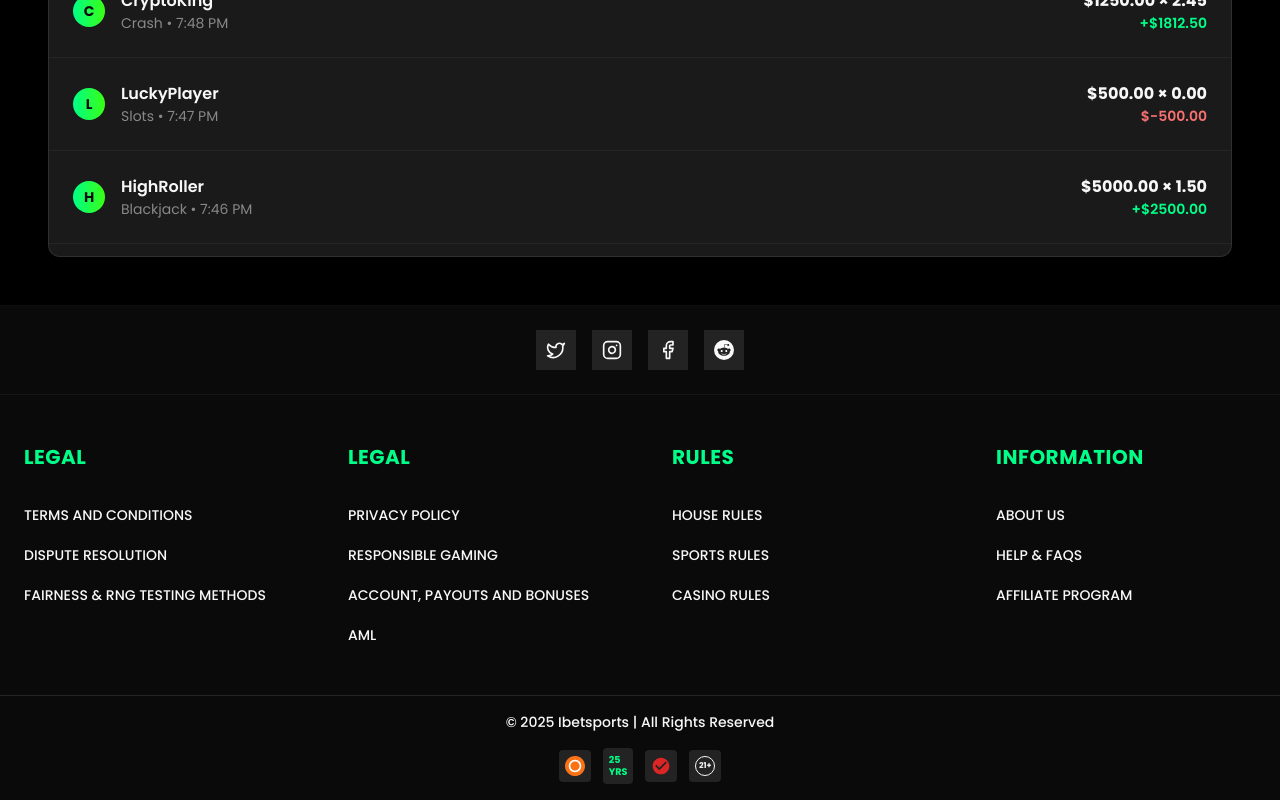
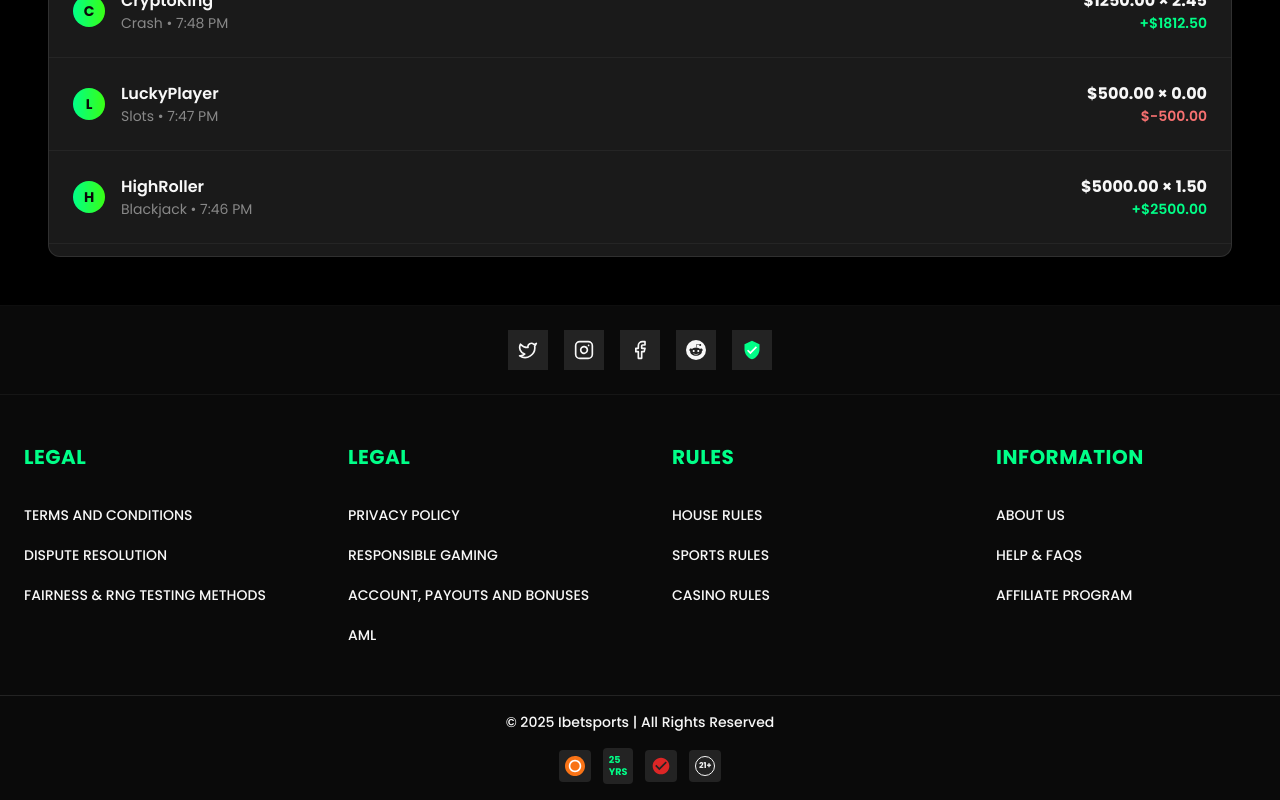
Before and after one commit to manupor/iBetSports_V2, a Next.js app: page / in a window 1280 px wide. Shown: the part 2873-3673 px from the top of the page. Built offline with nearby package versions, Linux system fonts and the light colour scheme.

Commit message:
feat: update Verisign logo to trust indicator
Remove link, add secure shield icon, tooltip, and accessibility

Co-authored-by: null <135657852+manupor@users.noreply.github.com>

```diff
--- a/components/footer.tsx
+++ b/components/footer.tsx
@@ -50,6 +50,18 @@ function Footer() {
                 <path d="M12 0A12 12 0 0 0 0 12a12 12 0 0 0 12 12 12 12 0 0 0 12-12A12 12 0 0 0 12 0zm5.01 4.744c.688 0 1.25.561 1.25 1.249a1.25 1.25 0 0 1-2.498.056l-2.597-.547-.8 3.747c1.824.07 3.48.632 4.674 1.488.308-.309.73-.491 1.207-.491.968 0 1.754.786 1.754 1.754 0 .716-.435 1.333-1.01 1.614a3.111 3.111 0 0 1 .042.52c0 2.694-3.13 4.87-7.004 4.87-3.874 0-7.004-2.176-7.004-4.87 0-.183.015-.366.043-.534A1.748 1.748 0 0 1 4.028 12c0-.968.786-1.754 1.754-1.754.463 0 .898.196 1.207.49 1.207-.883 2.878-1.43 4.744-1.487l.885-4.182a.342.342 0 0 1 .14-.197.35.35 0 0 1 .238-.042l2.906.617a1.214 1.214 0 0 1 1.108-.701zM9.25 12C8.561 12 8 12.562 8 13.25c0 .687.561 1.248 1.25 1.248.687 0 1.248-.561 1.248-1.249 0-.688-.561-1.249-1.249-1.249zm5.5 0c-.687 0-1.248.561-1.248 1.25 0 .687.561 1.248 1.249 1.248.688 0 1.249-.561 1.249-1.249 0-.687-.562-1.249-1.25-1.249zm-5.466 3.99a.327.327 0 0 0-.231.094.33.33 0 0 0 0 .463c.842.842 2.484.913 2.961.913.477 0 2.105-.056 2.961-.913a.361.361 0 0 0 .029-.463.33.33 0 0 0-.464 0c-.547.533-1.684.73-2.512.73-.828 0-1.979-.196-2.512-.73a.326.326 0 0 0-.232-.095z" />
               </svg>
             </a>
+            <div
+              className="w-8 h-8 sm:w-10 sm:h-10 bg-brand-smoke-gray/20 rounded-lg flex items-center justify-center group cursor-default relative"
+              title="Secure Gaming Site - SSL Protected"
+            >
+              <svg className="w-4 h-4 sm:w-5 sm:h-5 text-brand-primary-green" viewBox="0 0 24 24" fill="currentColor">
+                <path d="M12 1L3 5v6c0 5.55 3.84 10.74 9 12 5.16-1.26 9-6.45 9-12V5l-9-4z" />
+                <path d="M10 17l-4-4 1.41-1.41L10 14.17l6.59-6.59L18 9l-8 8z" fill="white" />
+              </svg>
+              <div className="absolute -top-8 left-1/2 transform -translate-x-1/2 bg-brand-charcoal-black text-brand-soft-white text-xs px-2 py-1 rounded opacity-0 group-hover:opacity-100 transition-opacity whitespace-nowrap pointer-events-none">
+                Secure Site
+              </div>
+            </div>
           </div>
         </div>
       </div>
@@ -235,9 +247,7 @@ function Footer() {
                     Terms and Conditions
                   </a>
                 </li>
-                <li>
-
-                </li>
+                <li></li>
                 <li>
                   <a
                     href="/dispute-resolution"
--- a/components/promotions-tab-content.tsx
+++ b/components/promotions-tab-content.tsx
@@ -236,7 +236,7 @@ const PromotionsTabContent = () => {
       </section>
 
       {/* Desktop Hero - Overlay Design */}
-      <section className="hidden md:block relative h-80 lg:h-96 xl:h-[28rem] 2xl:h-[32rem] w-full overflow-hidden rounded-lg mb-8">
+      <section className="hidden md:block relative h-80 md:h-96 lg:h-[28rem] xl:h-[32rem] overflow-hidden">
         <Image
           src="/images/football-hero-promotions.jpg"
           alt="Promotions Hero"
@@ -246,19 +246,19 @@ const PromotionsTabContent = () => {
           sizes="(max-width: 768px) 100vw, (max-width: 1200px) 100vw, 100vw"
         />
         <div className="absolute inset-0 bg-gradient-to-r from-black via-black/60 to-transparent" />
-        <div className="absolute inset-0 flex items-center justify-start pl-6 lg:pl-12 -mt-2.5">
-          <div className="text-left space-y-4">
-            <h1 className="text-4xl font-black md:text-5xl">
+        <div className="absolute inset-0 flex items-center justify-start px-4 sm:px-6 md:px-8 lg:pl-12 xl:pl-24">
+          <div className="text-left space-y-2 sm:space-y-3 md:space-y-4 max-w-full sm:max-w-lg md:max-w-xl lg:max-w-2xl">
+            <h1 className="text-2xl sm:text-3xl md:text-4xl lg:text-5xl xl:text-6xl font-black text-brand-soft-white leading-tight">
               <span className="bg-gradient-to-r from-brand-primary-green to-brand-vibrant-green bg-clip-text text-transparent">
                 GET MORE FROM EVERY BET.
               </span>
             </h1>
-            <p className="text-lg md:text-xl text-brand-smoke-gray max-w-lg">
+            <p className="text-sm sm:text-base md:text-lg lg:text-xl xl:text-2xl text-white leading-relaxed">
               Unlock exclusive bonuses, cashback rewards, and VIP perks designed to maximize your winnings.
             </p>
             <Dialog open={isRegistrationOpen} onOpenChange={setIsRegistrationOpen}>
               <DialogTrigger asChild>
-                <Button className="bg-brand-primary-green hover:bg-brand-primary-green-dark text-brand-charcoal-black font-bold px-8 py-3 text-lg">
+                <Button className="bg-brand-primary-green hover:bg-brand-primary-green-dark text-brand-charcoal-black font-bold px-4 sm:px-6 md:px-8 py-2 sm:py-3 text-sm sm:text-base md:text-lg rounded-lg sm:rounded-xl transition-all duration-300 transform hover:scale-105 touch-manipulation">
                   <Play className="w-5 h-5 mr-2" />
                   CLAIM BONUS
                 </Button>
```
